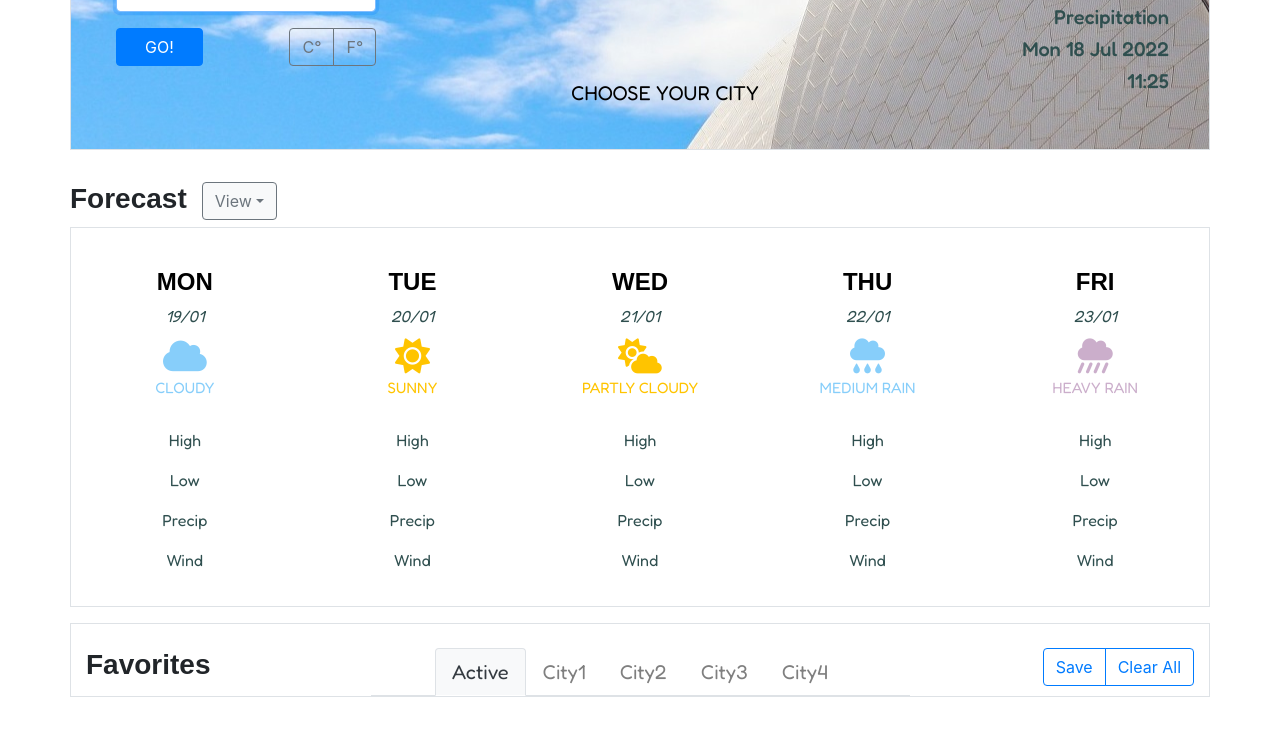
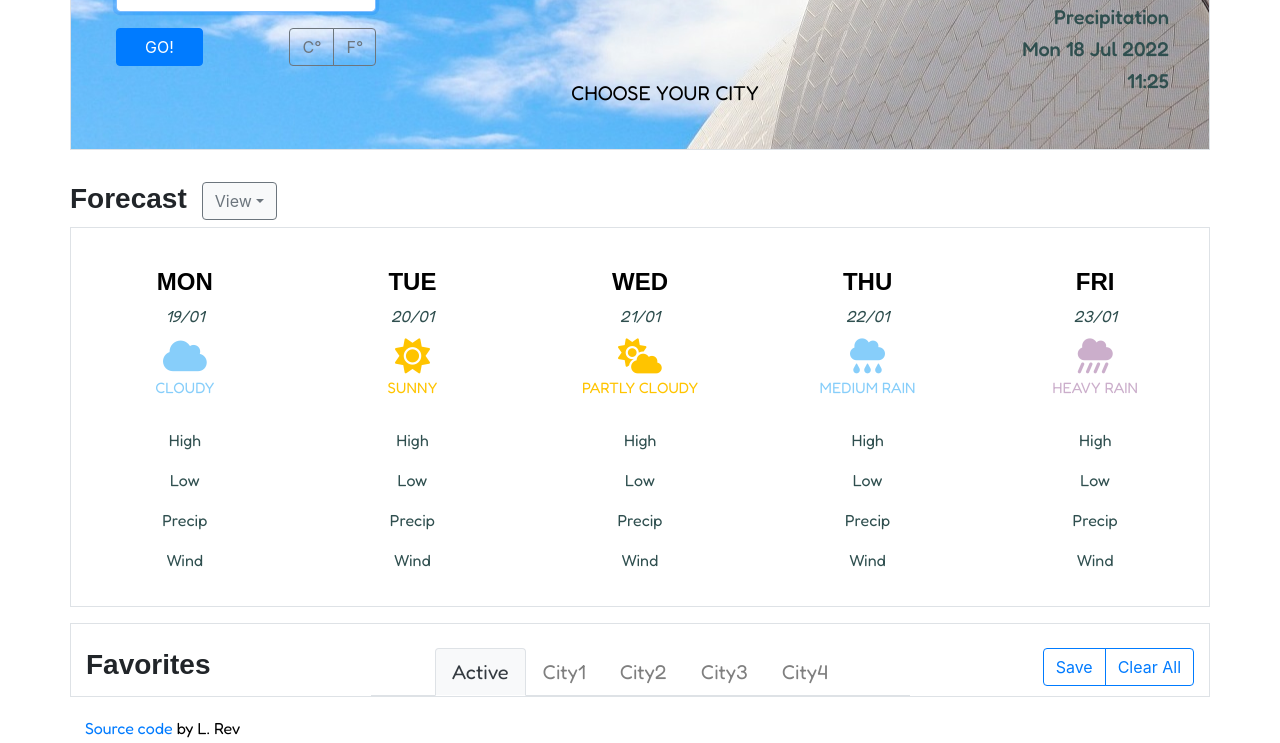
Before and after one commit to LouRevalde/Weather-App, a plain HTML site: page index.html in a window 1280 px wide. Shown: the part 140-883 px from the top of the page. Before the commit the page ends 853 px from the top, so only its background shows below. Drawn offline with nearby package versions, Linux system fonts and the light colour scheme; a web font is replaced by a local one.

Commit message:
Added footnote link
Link to github repo

```diff
--- a/index.html
+++ b/index.html
@@ -164,6 +164,8 @@
         </div>
 </div>
         </div>
+        <footer class="github-link"><a href="https://github.com/LouRevalde/Weather-App" style="text-decoration:none">Source code</a> by L. Rev</footer>
+
     </div>
   <script src="src/main.js"></script>
   <script src="https://code.jquery.com/jquery-3.3.1.slim.min.js" integrity="sha384-q8i/X+965DzO0rT7abK41JStQIAqVgRVzpbzo5smXKp4YfRvH+8abtTE1Pi6jizo" crossorigin="anonymous"></script>
--- a/src/style.css
+++ b/src/style.css
@@ -200,3 +200,13 @@ ul.content-forecast-details {
 #favorites-radio-button {
   text-align: right;
 }
+
+.github-link{
+  line-height: 30px;
+  font-family: "Fredoka", sans-serif;
+  font-weight: normal;
+  margin-bottom: 15px;
+  color: black;
+  margin: 0;
+  text-align: left;
+}
```
